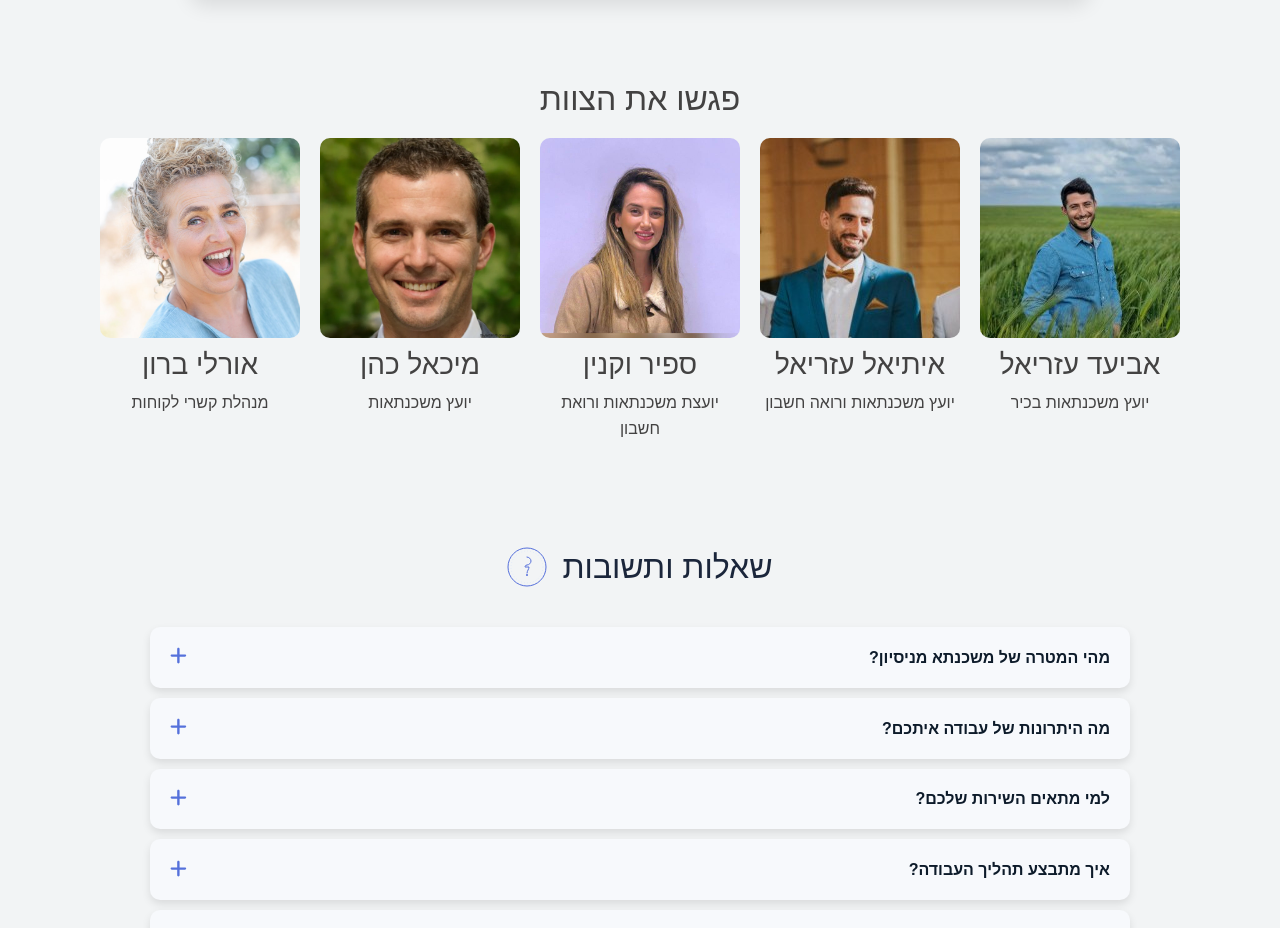
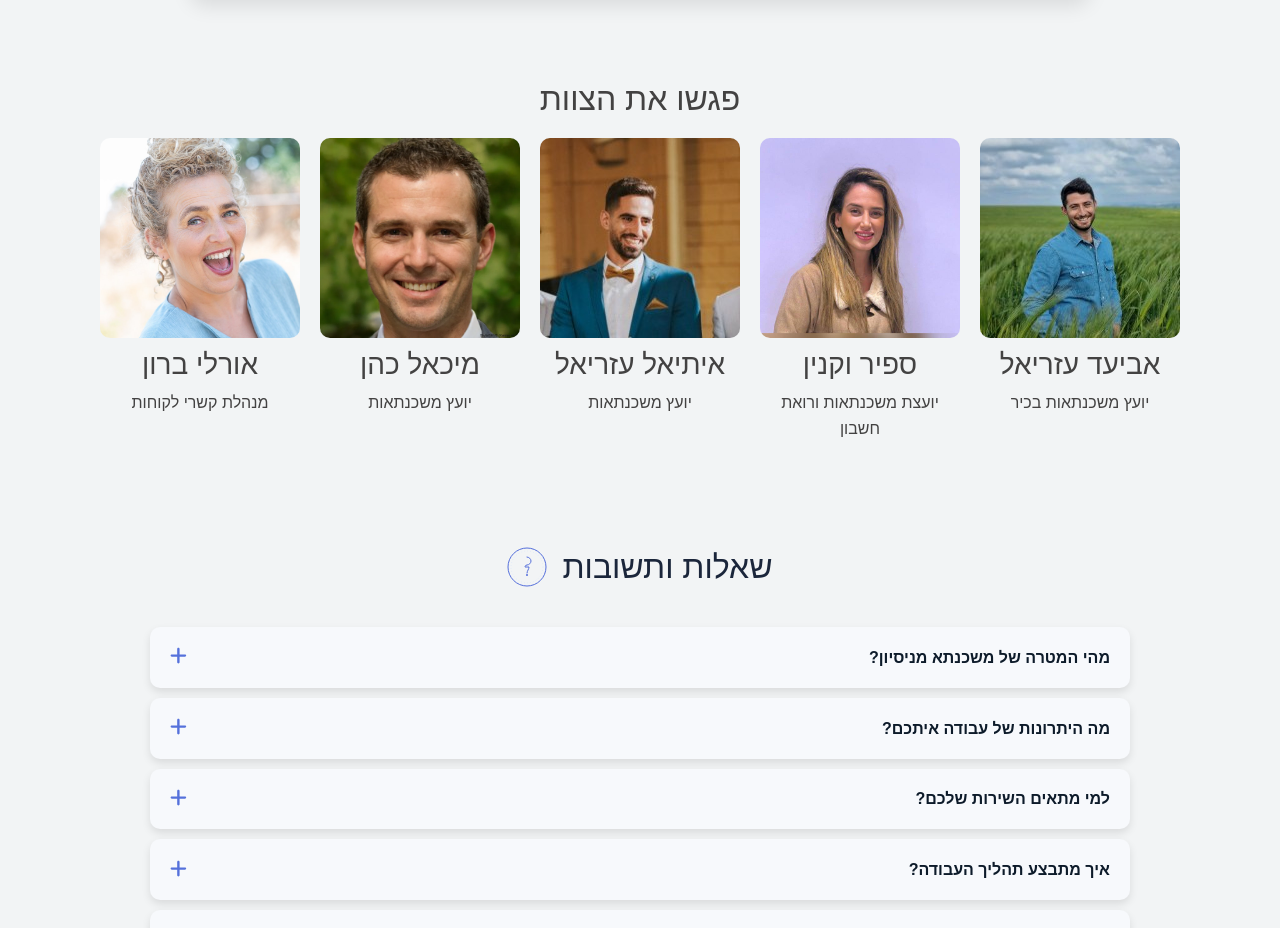
Before and after one commit to aviadazriel/special-web, a React (Create React App) app: page /about in a window 1280 px wide. Shown: the part 2000-2928 px from the top of the page. Built offline with nearby package versions, Linux system fonts and the light colour scheme.

Commit message:
delete rsu

```diff
--- a/src/pages/About.js
+++ b/src/pages/About.js
@@ -166,18 +166,20 @@ const AboutUs = () => {
             <p>יועץ משכנתאות בכיר</p>
           </TeamMember>
 
-
-          <TeamMember>
-            <MemberImage src={`${process.env.PUBLIC_URL}/images/employees/ETIEL_PIC.jpeg`} alt="איתיאל עזריאל" />
-            <h3>איתיאל עזריאל</h3>
-            <p>יועץ משכנתאות ורואה חשבון</p>
-          </TeamMember>
-
           <TeamMember>
             <MemberImage src={`${process.env.PUBLIC_URL}/images/employees/SAPIR_PIC.jpeg`} alt="מיכה כהן" />
             <h3>ספיר וקנין</h3>
             <p>יועצת משכנתאות ורואת חשבון</p>
           </TeamMember>
+
+
+          <TeamMember>
+            <MemberImage src={`${process.env.PUBLIC_URL}/images/employees/ETIEL_PIC.jpeg`} alt="איתיאל עזריאל" />
+            <h3>איתיאל עזריאל</h3>
+            <p>יועץ משכנתאות</p>
+          </TeamMember>
+
+
 
 
 
```
